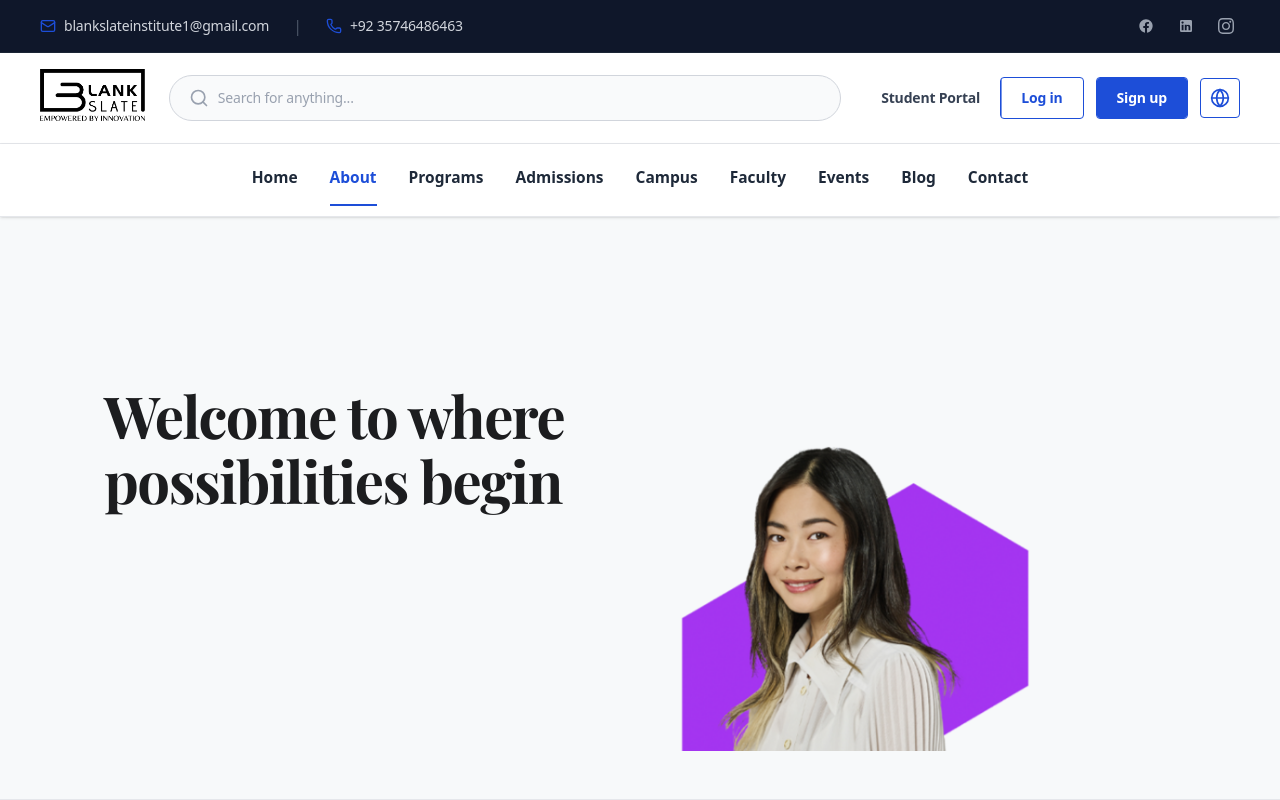
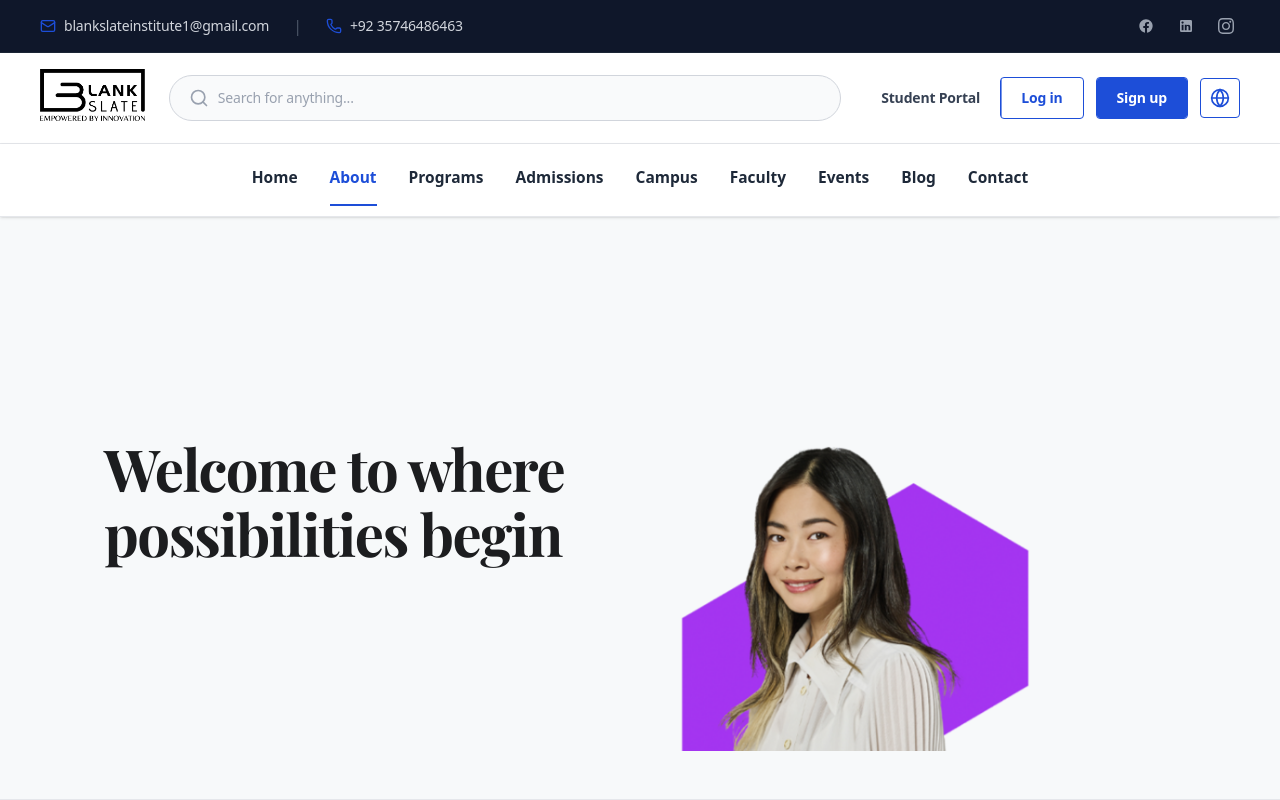
Before and after one commit to techbyrayyan/blank-slate-ins, a Next.js app: page /about in a window 1280 px wide. Shown: the top 800 px of the page. Built offline with nearby package versions, Linux system fonts and the light colour scheme.

Commit message:
style(about): add top spacing to hero header section below fixed navbar

```diff
--- a/src/app/about/page.js
+++ b/src/app/about/page.js
@@ -135,7 +135,7 @@ export default function AboutPage() {
 
       <main className="flex-1">
         {/* 1. HERO SECTION ("Welcome to where possibilities begin" - Full Viewport Screen) */}
-        <section className="relative min-h-[calc(100vh-0px)] lg:min-h-screen flex flex-col justify-between pt-28 sm:pt-32 lg:pt-36 pb-8 sm:pb-12 bg-[#F7F9FA] text-[#1C1D1F] overflow-hidden border-b border-gray-200">
+        <section className="relative min-h-screen flex flex-col justify-between pt-[210px] sm:pt-[230px] lg:pt-[250px] pb-8 sm:pb-12 bg-[#F7F9FA] text-[#1C1D1F] overflow-hidden border-b border-gray-200">
           <div className="max-w-6xl mx-auto px-6 sm:px-8 lg:px-10 w-full flex-1 flex flex-col justify-center">
             <div className="grid grid-cols-1 md:grid-cols-12 gap-4 lg:gap-6 items-center w-full flex-1">
 
```
